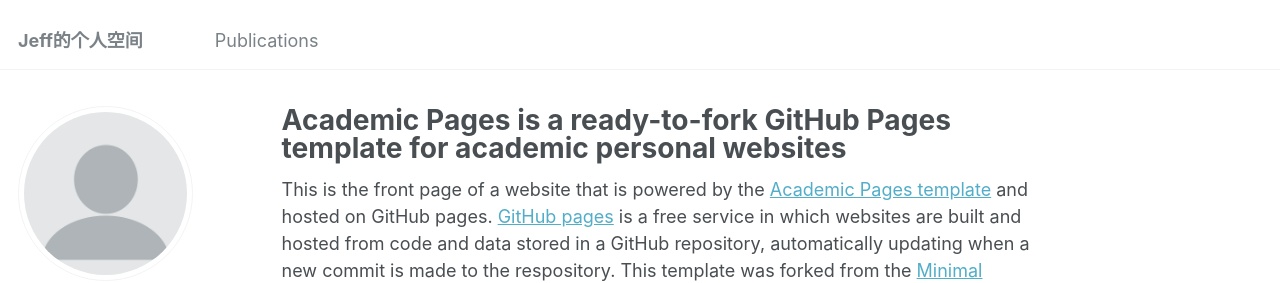
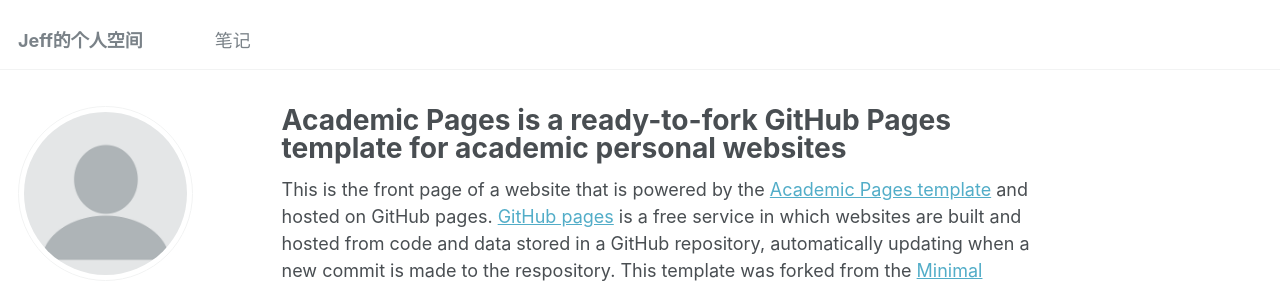
Before and after one commit to JeffGu98/JeffGu98.github.io, a Jekyll site: the page built from _pages/about.md, in a window 1280 px wide. Shown: the top 283 px of the page. Built offline with Jekyll 4.4.1, drawn with Linux system fonts in a browser that asks for light colours.

Commit message:
添加笔记页面

```diff
--- a/_data/navigation.yml
+++ b/_data/navigation.yml
@@ -5,8 +5,8 @@
 # prevent it from being included in the site.
 
 main:
-  - title: "Publications"
-    url: /publications/
+  - title: "笔记"
+    url: /notebook/
 
   # - title: "Talks"
   #   url: /talks/
--- /dev/null
+++ b/_pages/notebook.html
@@ -0,0 +1,6 @@
+---
+layout: archive
+title: "笔记"
+permalink: /notebook/
+author_profile: true
+---
```
